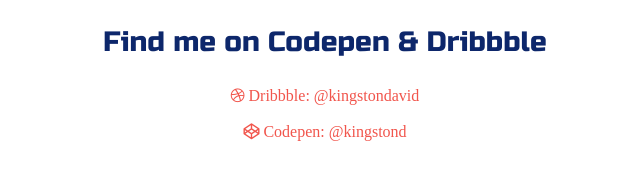
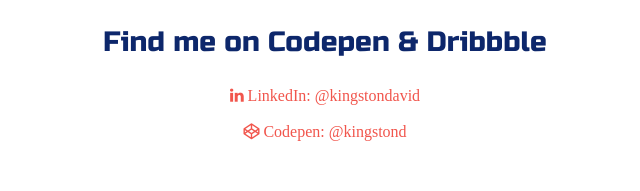
Before and after one commit to kingstondav/portfolio, a plain HTML site: page index.html in a window 1280 px wide. Shown: the part 889-1080 px from the top of the page, 640-1280 px from the left. Drawn offline with Linux system fonts and the light colour scheme; a script that the page names is missing.

Commit message:
Update index.html

```diff
--- a/index.html
+++ b/index.html
@@ -134,7 +134,7 @@
 					</div>
 					<h3>Find me on Codepen & Dribbble</h3>
 
-					<a target="_blank" href="https://dribbble.com/KingstonDavid"><i class="fa fa-dribbble" aria-hidden="true"></i> Dribbble: @kingstondavid</a>
+					<a target="_blank" href="https://www.linkedin.com/in/kingston-david-381876192/"><i class="fa fa-linkedin" aria-hidden="true"></i> LinkedIn: @kingstondavid</a>
 					<br>
 					<a target="_blank" href="https://codepen.io/kingstondd"><i class="fa fa-codepen" aria-hidden="true"></i> Codepen: @kingstond</a>
 
```
